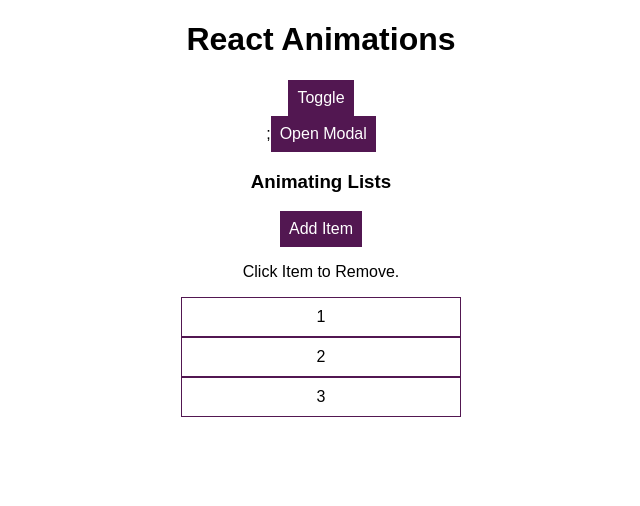
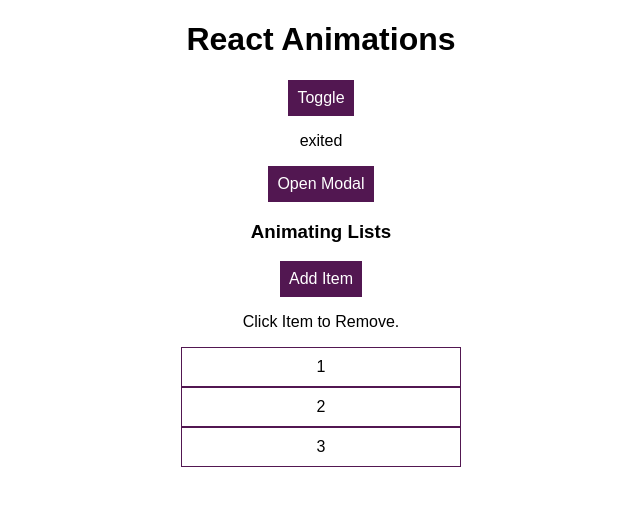
Before and after one commit to AlanLeverenz/react-complete-guide-3, a React (Create React App) app in the folder animations--01-start/: page / in a window 1280 px wide. Shown: the top 506 px of the page, without its empty margins (319-959 px from the left). Built offline with nearby package versions, Linux system fonts and the light colour scheme.

Commit message:
added Transition to toggle button

```diff
--- a/animations--01-start/src/App.js
+++ b/animations--01-start/src/App.js
@@ -1,4 +1,5 @@
 import React, { Component } from "react";
+import Transition from 'react-transition-group/Transition';
 
 import "./App.css";
 import Modal from "./components/Modal/Modal";
@@ -31,17 +32,9 @@ class App extends Component {
           Toggle
         </button>
         <br />
-        {this.state.showBlock ? (
-          <div
-            style={{
-              backgroundColor: 'red',
-              width: 100,
-              height: 100,
-              margin: 'auto'
-            }}>
-          </div>
-        ) : null
-        };
+        <Transition in={this.state.showBlock} timeout={300}>
+          {state => <p>{state}</p>}
+        </Transition>
         {this.state.modalIsOpen ? <Modal show={this.state.modalIsOpen} closed={this.closeModal} /> : null}
         {this.state.modalIsOpen ? <Backdrop show={this.state.modalIsOpen} /> : null}
         <button className="Button" onClick={this.showModal}>Open Modal</button>
```
